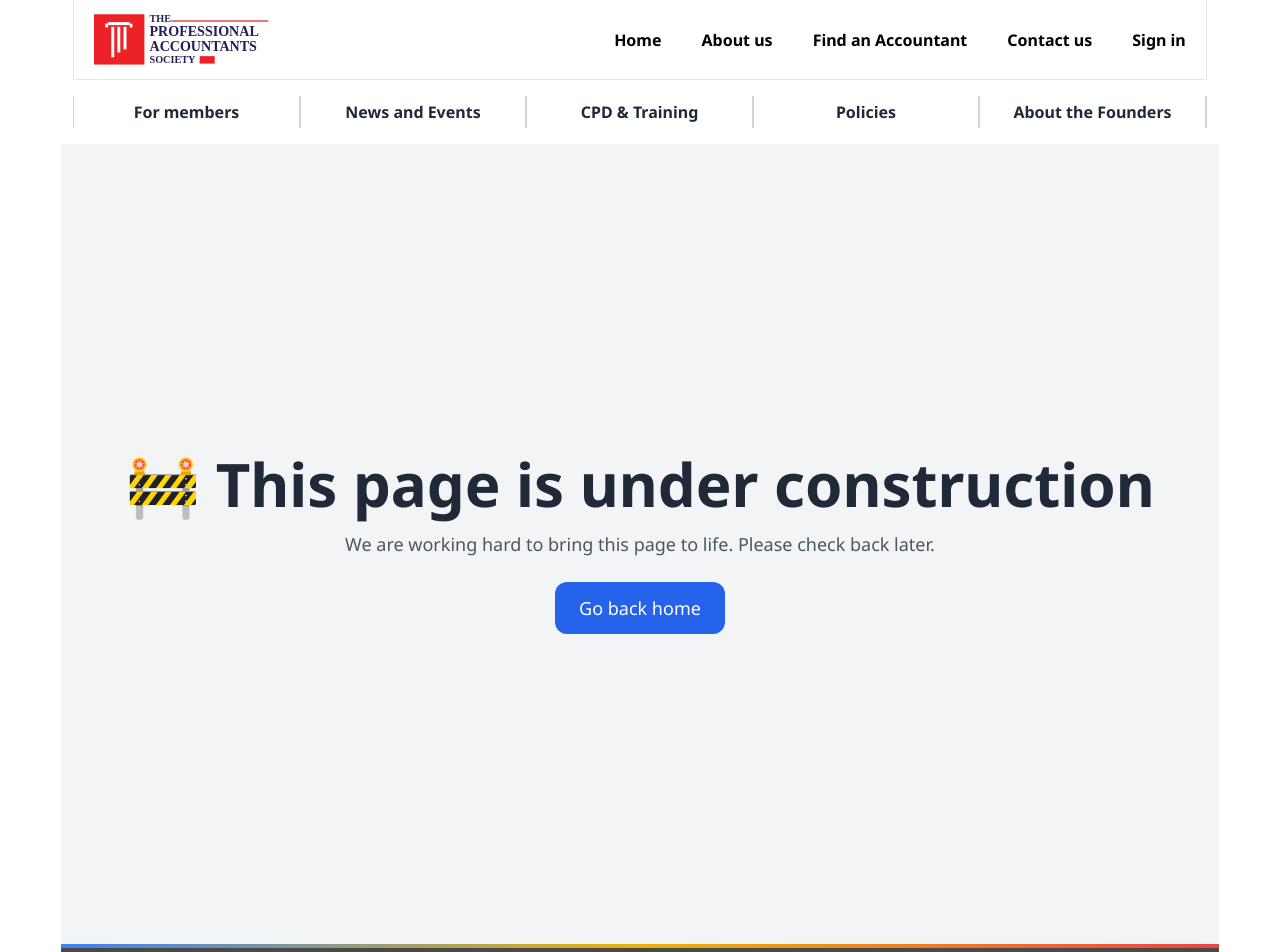
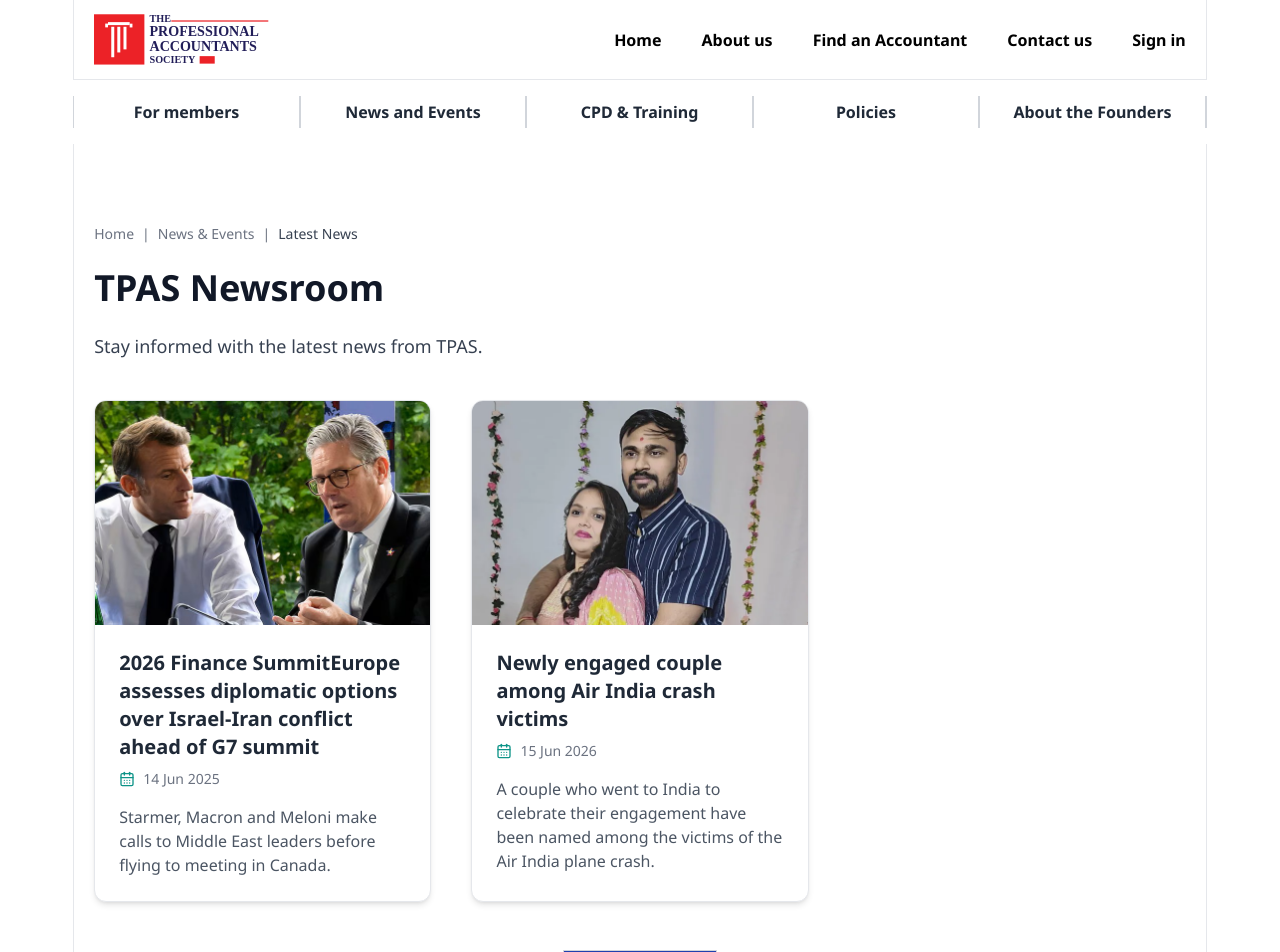
Before and after one commit to Nasir-1310/Accountant-Society-UK, a Next.js app in the folder Client/: page /news-and-events/latest-news in a window 1280 px wide. Before the commit this address had no page. Shown: the top 952 px of the page. Built offline with nearby package versions, Linux system fonts and the light colour scheme.

Commit message:
latest news route added

```diff
--- /dev/null
+++ b/Client/src/app/data/latestNews.ts
@@ -0,0 +1,21 @@
+// Use 800x500 or 1200x675 for sharp display jpg or webp for fast load
+const latestNews = [
+  {
+    image: "/latest_news/news1.jpg",
+    title: "2026 Finance SummitEurope assesses diplomatic options over Israel-Iran conflict ahead of G7 summit",
+    date: "2025-06-14",
+    description:
+      "Starmer, Macron and Meloni make calls to Middle East leaders before flying to meeting in Canada.",
+      link:"https://www.thenationalnews.com/news/uk/2025/06/14/",
+  },
+  {
+    image: "/latest_news/news2.jpg",
+    title: "Newly engaged couple among Air India crash victims",
+    date: "2026-06-15",
+    description:
+      "A couple who went to India to celebrate their engagement have been named among the victims of the Air India plane crash.",
+      link:"https://www.bbc.com/news/articles/czxy9zrqzz7o",
+  },
+
+];
+export default latestNews;
--- a/Client/src/app/data/menuItems.ts
+++ b/Client/src/app/data/menuItems.ts
@@ -17,7 +17,7 @@ export const menuItems = [
   {
     title: "News and Events",
     links: [
-      { label: "Latest news", href: "/news/latest" },
+      { label: "Latest news", href: "/news-and-events/latest-news" },
       { label: "Upcoming Events", href: "/news-and-events/upcoming-events" },
       { label: "Gallery", href: "/news-and-events/gallery" },
        { label: "CPD & Networking", href: "/members/cpd-training" },
--- /dev/null
+++ b/Client/src/app/news-and-events/latest-news/page.tsx
@@ -0,0 +1,112 @@
+// src/app/news/page.tsx
+import Container from "@/components/Container";
+import { Metadata } from "next";
+import Image from "next/image";
+import Link from "next/link";
+import { CalendarDays } from "lucide-react";
+import latestNews from "@/app/data/latestNews";
+import { Square_Button } from "@/components/Square_Button";
+
+export const metadata: Metadata = {
+  title: "Latest News | The Professional Accountants' Society",
+  description:
+    "Read the latest news and updates from the Professional Accountants’ Society. Stay informed on achievements, industry changes, and community milestones.",
+  openGraph: {
+    title: "Latest News | The Professional Accountants' Society",
+    description:
+      "Catch up on TPAS's latest news — from professional highlights to community activities and updates.",
+    url: "https://www.accountantssociety.org/news",
+    type: "website",
+    images: [
+      {
+        url: "https://www.accountantssociety.org/og/news.jpg",
+        width: 1200,
+        height: 630,
+        alt: "Latest News - TPAS",
+      },
+    ],
+  },
+};
+
+export default function LatestNewsPage() {
+  return (
+    <Container>
+      <div className="mx-3 px-5 border-l border-r border-gray-200 bg-white">
+        <main className="w-full py-20 max-w-full">
+          {/* Header */}
+          <div data-aos="fade-up" className="mb-10">
+            <div
+              data-aos="fade-up"
+              className="text-[10px] md:text-sm text-gray-500 mb-6"
+            >
+              <Link href="/" className="hover:text-teal-600">
+                Home
+              </Link>
+              <span className="mx-2">|</span>
+              <Link href="/members" className="hover:text-teal-600">
+                News & Events
+              </Link>
+              <span className="mx-2">|</span>
+              <span className="text-gray-700">Latest News</span>
+            </div>
+            <h2 className="text-3xl sm:text-4xl font-bold text-gray-900 mb-6">
+              TPAS Newsroom
+            </h2>
+            <p className="text-base sm:text-lg text-gray-700 mb-4">
+              Stay informed with the latest news from TPAS.
+            </p>
+          </div>
+
+          {/* News Cards */}
+         <div className="grid grid-cols-1 sm:grid-cols-2 lg:grid-cols-3 gap-8 md:gap-10 mb-12">
+  {latestNews.map((news, idx) =>
+    news.link ? (
+      <Link
+        key={idx}
+        href={news.link}
+        className="group h-full"
+        target={news.link.startsWith("http") ? "_blank" : "_self"}
+        rel={news.link.startsWith("http") ? "noopener noreferrer" : ""}
+      >
+        <div data-aos="fade-up" className="flex flex-col h-full rounded-xl overflow-hidden shadow-md border border-gray-200 bg-white group-hover:shadow-lg transition duration-200">
+          <Image
+            src={news.image}
+            alt={news.title}
+            width={800}
+            height={500}
+            className="w-full h-56 object-cover"
+          />
+          <div className="p-6 flex flex-col flex-grow">
+            <h3 className="text-xl font-semibold text-gray-800 mb-2">
+              {news.title}
+            </h3>
+            <div className="flex items-center text-sm text-gray-500 mb-4">
+              <CalendarDays className="w-4 h-4 mr-2 text-teal-600" />
+              {new Date(news.date).toLocaleDateString("en-GB", {
+                day: "numeric",
+                month: "short",
+                year: "numeric",
+              })}
+            </div>
+            <p className="text-gray-600 text-sm sm:text-base flex-grow">
+              {news.description}
+            </p>
+          </div>
+        </div>
+      </Link>
+    ) : null
+  )}
+</div>
+
+
+          {/* Call to Action */}
+          <div data-aos="fade-up" className="text-center">
+            <Link href="/contact-us">
+              <Square_Button>Submit Your News</Square_Button>
+            </Link>
+          </div>
+        </main>
+      </div>
+    </Container>
+  );
+}
```
Also changed, not shown: Client/public/latest_news/news1.jpg (added), Client/public/latest_news/news2.jpg (added).
